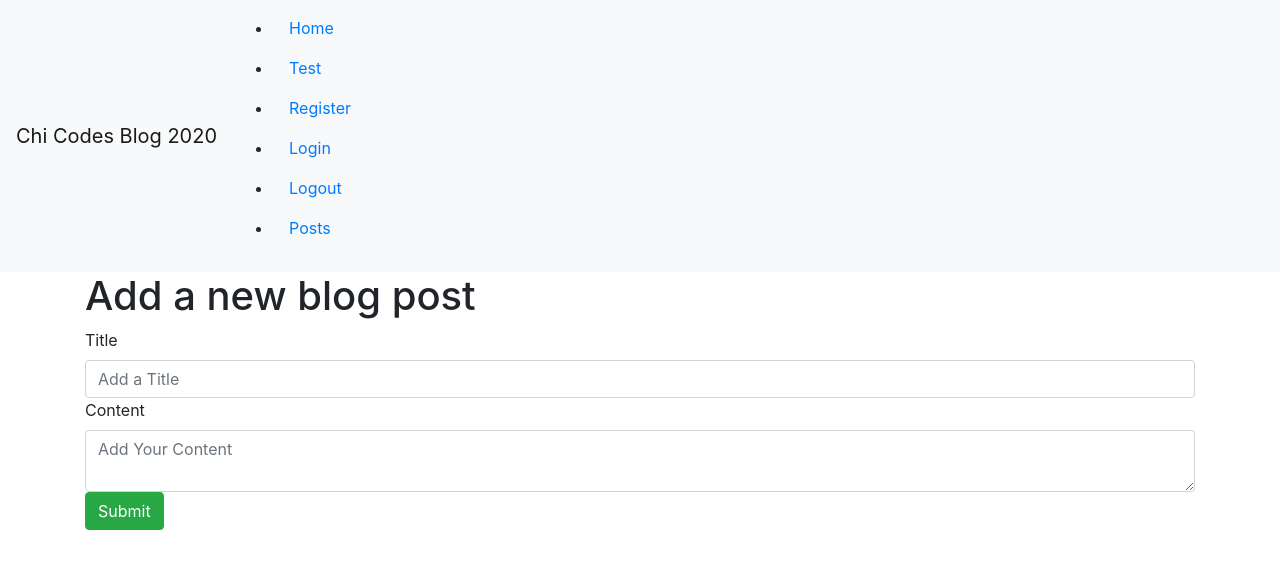
After one commit to gabbycampos/chicodes_blog, a Flask app: page /posts in a window 1280 px wide. The commit adds this page. Shown: the top 569 px of the page. Run offline with Flask 2, Linux system fonts and the light colour scheme; the visitor is signed in with stand-in values (Sample User, id 1); some libraries are stand-ins or nearby versions.

Commit message:
day4 branch

```diff
--- a/chicodes_blog_app/forms.py
+++ b/chicodes_blog_app/forms.py
@@ -17,3 +17,8 @@ class LoginForm(FlaskForm):
     email = StringField('Email', validators = [DataRequired(), Email()])
     password = PasswordField('Password', validators = [DataRequired()])
     submit = SubmitField()
+
+class PostForm(FlaskForm):
+    title = StringField('Title', validators = [DataRequired()])
+    content = TextAreaField('Content', validators = [DataRequired()])
+    submit = SubmitField()
--- a/chicodes_blog_app/routes.py
+++ b/chicodes_blog_app/routes.py
@@ -5,7 +5,7 @@ from chicodes_blog_app import app, db
 from flask import render_template, request, redirect, url_for
 
 # import our form(s)
-from chicodes_blog_app.forms import UserInfoForm, LoginForm
+from chicodes_blog_app.forms import UserInfoForm, LoginForm, PostForm
 
 # import of Our Model(s)
 from chicodes_blog_app.models import User, Post, check_password_hash
@@ -17,7 +17,8 @@ from flask_login import login_required, login_user, current_user, logout_user
 # Default Home Route
 @app.route('/')
 def home():
-    return render_template('home.html')
+    posts = Post.query.all()
+    return render_template('home.html', user_posts = posts)
 
 @app.route('/test')
 def testRoute():
@@ -69,3 +70,63 @@ def login():
             # Redirect User to login route
             return redirect(url_for('login'))
     return render_template('login.html', login_form = form)
+
+@app.route('/logout')
+@login_required
+def logout():
+    logout_user()
+    return redirect(url_for('home'))
+
+# Creation of posts route
+@app.route('/posts', methods = ['GET', 'POST'])
+@login_required
+def posts():
+    form = PostForm()
+    if request.method == 'POST' and form.validate():
+        title = form.title.data
+        content = form.content.data
+        user_id = current_user.id
+        post = Post(title, content,user_id)
+
+        db.session.add(post)
+
+        db.session.commit()
+        return redirect(url_for('home'))
+    return render_template('posts.html', post_form = form)
+
+# post detail route to display info about a post
+@app.route('/posts/<int:post_id>')
+@login_required
+def post_detail(post_id):
+    post = Post.query.get_or_404(post_id)
+    return render_template('post_detail.html', post=post)
+
+@app.route('/posts/update/<int:post_id>', methods=['GET', 'POST'])
+@login_required
+def post_update(post_id):
+    post = Post.query.get_or_404(post_id)
+    form = PostForm()
+
+    if request.method == 'POST' and form.validate():
+        title = form.title.data
+        content = form.content.data
+        user_id = current_user.id
+
+        # Update the Database with the new Info
+        post.title = title
+        post.content = content
+        post.user_id = user_id
+
+        # Commit the changes to the database
+        db.session.commit()
+        return redirect(url_for('home'))
+    return render_template('post_update.html', update_form=form)
+
+
+@app.route('/posts/delete/<int:post_id>', methods=['GET', 'POST', 'DELETE'])
+@login_required
+def post_delete(post_id):
+    post = Post.query.get_or_404(post_id)
+    db.session.delete(post)
+    db.session.commit()
+    return redirect(url_for('home'))
--- a/chicodes_blog_app/static/css/main.css
+++ b/chicodes_blog_app/static/css/main.css
@@ -1,3 +1,17 @@
-h1 {
-  color: purple;
+.banner{
+    height: 95vh;
+    background-image: linear-gradient(to right bottom, rgba(30, 115,172, 0.7), rgba(142,57,153, 0.6)), url(../images/laptop.jpg);
+    background-size:cover;
+    background-position: 35% 50%;
+    -webkit-clip-path: polygon(0 0,100% 0, 100% 80vh, 0 100%);
+    clip-path: polygon(0 0, 100% 0, 100% 80vh, 0 100%);
+    position: relative;
 }
+.header-text{
+    display: flex;
+    justify-content: center;
+    padding-top: 20%;
+    left: 20rem;
+    top: 10rem;
+    color: white;
+}
--- a/chicodes_blog_app/templates/nav.html
+++ b/chicodes_blog_app/templates/nav.html
@@ -1,6 +1,8 @@
 <nav class="navbar navbar-expand-lg navbar-light bg-light">
   <a class="navbar-brand">Chi Codes Blog 2020</a>
-  <!-- navigation button will go here -->
+  <button class="navbar-toggler" type="button" data-toggle="collapse" data-target="#blogNav" aria-controls="blogNav" aria-expanded="false" aria-label="Toggle navigation">
+    <span class="navbar-toggler-icon"></span>
+  </button>
   <div class="collapse navbar-collapse" id="blogNav">
     <ul>
       <li class="nav-item active">
@@ -15,6 +17,12 @@
       <li class="nav-item">
         <a class="nav-link" href="{{ url_for('login') }}">Login</a>
       </li>
+      <li class="nav-item">
+        <a class="nav-link" href="{{ url_for('logout') }}">Logout</a>
+      </li>
+      <li class="nav-item">
+        <a class="nav-link" href="{{ url_for('posts') }}">Posts</a>
+      </li>
     </ul>
   </div>
 </nav>
--- /dev/null
+++ b/chicodes_blog_app/templates/posts.html
@@ -0,0 +1,24 @@
+{% extends 'base.html' %}
+
+{% block content %}
+
+  <div class="container">
+    <h1>Add a new blog post</h1>
+    <form method='POST'>
+      {{ post_form.hidden_tag() }}
+      <div class="form-group">
+        <fieldset>
+          {{ post_form.title.label }}
+          {{ post_form.title(class="form-control", placeholder="Add a Title") }}
+        </fieldset>
+
+        <fieldset>
+          {{ post_form.content.label }}
+          {{ post_form.content(class="form-control", placeholder="Add Your Content") }}
+        </fieldset>
+        {{ post_form.submit(class="btn btn-success") }}
+      </div>
+    </form>
+  </div>
+
+{% endblock content %}
```
Also changed, not shown: chicodes_blog_app/templates/home.html (+20 -1 lines), chicodes_blog_app/templates/post_detail.html (added, +28 -0 lines), chicodes_blog_app/templates/post_update.html (added, +23 -0 lines), app.db, chicodes_blog_app/static/images/laptop.jpg (added).
